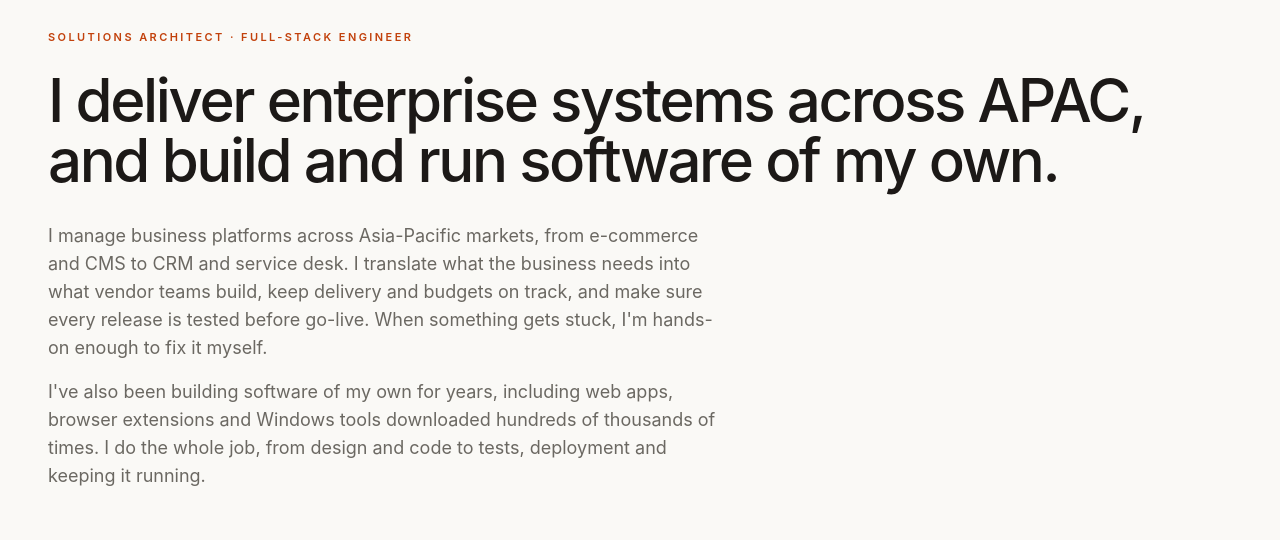
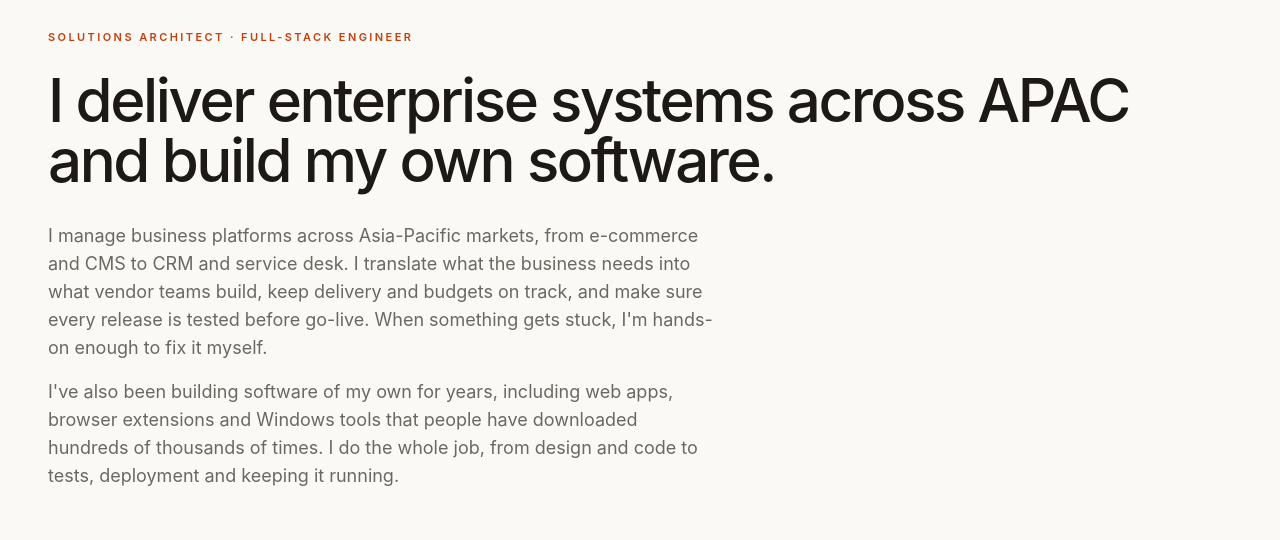
Before and after one commit to raymond-lin/raymond.sg, an Astro site: page / in a window 1280 px wide. Shown: the part 148-688 px from the top of the page. Built offline with nearby package versions, Linux system fonts and the light colour scheme; Astro itself is replaced by a stand-in of ours; no server answers.

Commit message:
Headline: one "and"; downloads credited to people
- "I deliver enterprise systems across APAC and build my own software."
- "...Windows tools that people have downloaded hundreds of thousands
  of times."
- Link preview text updated to the new headline.

Co-Authored-By: Claude Opus 5.5 <noreply@anthropic.com>
Claude-Session: https://claude.ai/code/session_019i5JAhHSXXS5qtV73q9BJR

```diff
--- a/src/components/Hero.astro
+++ b/src/components/Hero.astro
@@ -5,11 +5,11 @@ import { site } from '../data/site';
   <div class="flex flex-col gap-6 max-w-6xl">
     <p class="eyebrow">{site.role}</p>
     <h1 class="text-[2.5rem] sm:text-6xl font-medium [text-wrap:balance] leading-[1.06] tracking-tightest">
-      I deliver enterprise systems across APAC,<br class="hidden xl:block" /> and build and run software of my own.
+      I deliver enterprise systems across APAC<br class="hidden xl:block" /> and build my own software.
     </h1>
     <div class="max-w-2xl pt-2 space-y-4 text-base sm:text-lg muted leading-relaxed">
       <p>I manage business platforms across Asia-Pacific markets, from e-commerce and CMS to CRM and service desk. I translate what the business needs into what vendor teams build, keep delivery and budgets on track, and make sure every release is tested before go-live. When something gets stuck, I'm hands-on enough to fix it myself.</p>
-      <p>I've also been building software of my own for years, including web apps, browser extensions and Windows tools downloaded hundreds of thousands of times. I do the whole job, from design and code to tests, deployment and keeping it running.</p>
+      <p>I've also been building software of my own for years, including web apps, browser extensions and Windows tools that people have downloaded hundreds of thousands of times. I do the whole job, from design and code to tests, deployment and keeping it running.</p>
     </div>
   </div>
 </section>
--- a/src/data/site.ts
+++ b/src/data/site.ts
@@ -6,7 +6,7 @@ export const site = {
   title: 'Raymond Lin, Solutions Architect & Full-stack Engineer',
   description:
     'Raymond Lin, Singapore. Enterprise platforms and vendor teams across Asia-Pacific, plus web apps, browser extensions and Windows tools he builds and runs himself.',
-  ogDescription: 'I deliver enterprise systems across APAC, and build and run software of my own.',
+  ogDescription: 'I deliver enterprise systems across APAC and build my own software.',
 };
 
 /** Round a count down to a figure that stays true as it grows: 836,024 -> "800,000+". */
```
